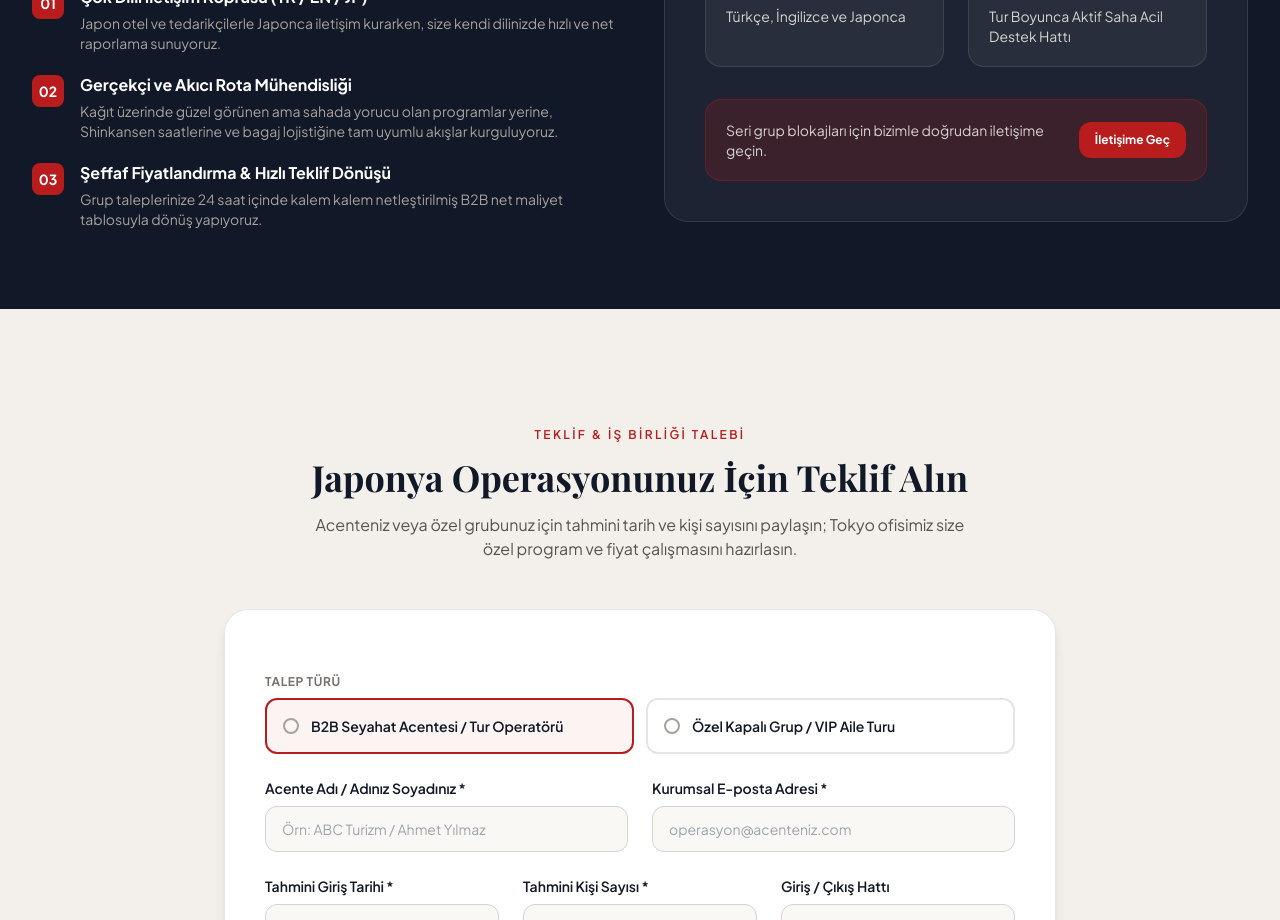
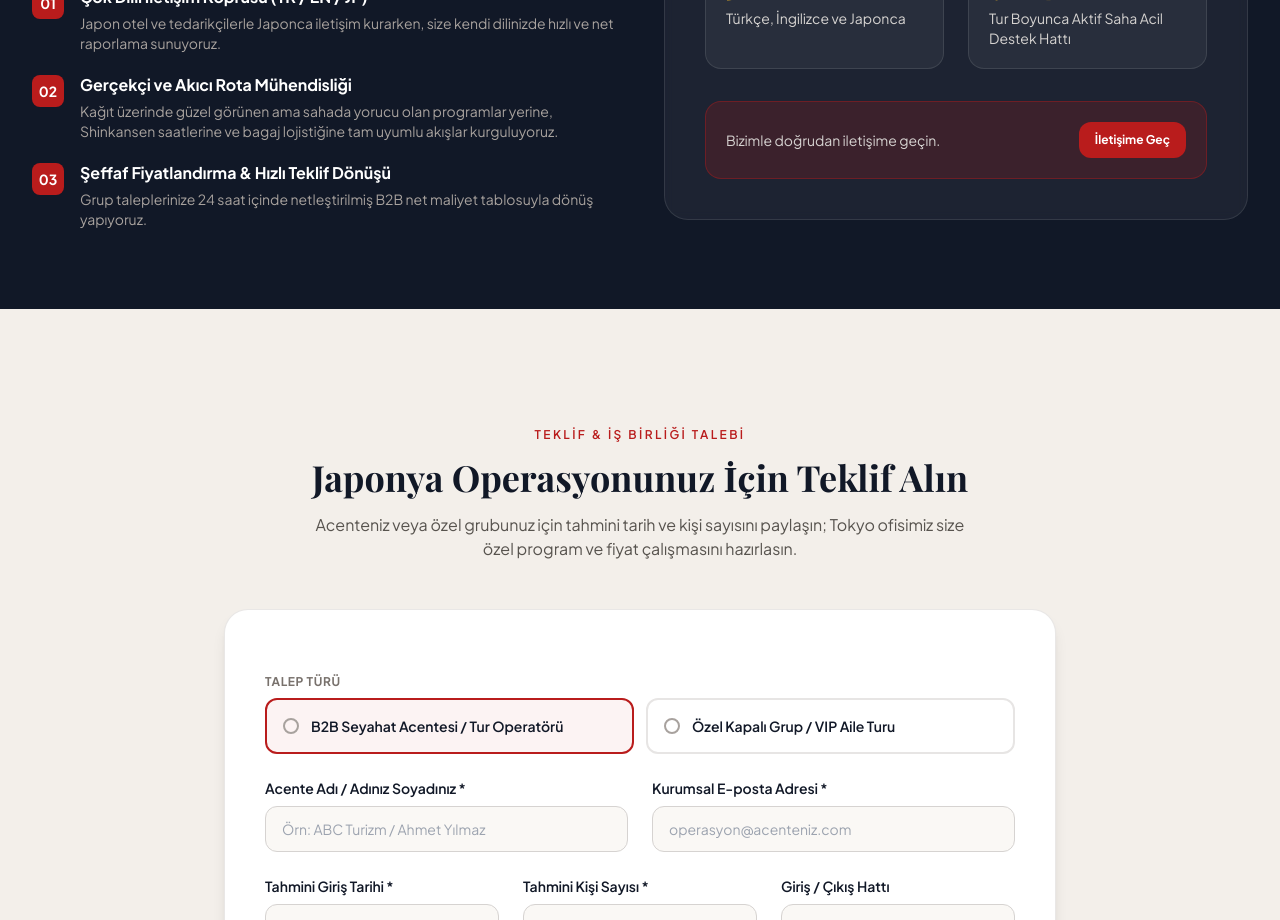
Before and after one commit to resulersurer/ejder-japan, an Angular app: page / in a window 1280 px wide. Shown: the part 3640-4560 px from the top of the page. Built offline with nearby package versions, Linux system fonts and the light colour scheme; a web font is replaced by a local one.

Commit message:
Simplify pricing and contact copy

```diff
--- a/src/app/content.ts
+++ b/src/app/content.ts
@@ -63,13 +63,13 @@ export const content = {
       "why_2_t": "Gerçekçi ve Akıcı Rota Mühendisliği",
       "why_2_d": "Kağıt üzerinde güzel görünen ama sahada yorucu olan programlar yerine, Shinkansen saatlerine ve bagaj lojistiğine tam uyumlu akışlar kurguluyoruz.",
       "why_3_t": "Şeffaf Fiyatlandırma & Hızlı Teklif Dönüşü",
-      "why_3_d": "Grup taleplerinize 24 saat içinde kalem kalem netleştirilmiş B2B net maliyet tablosuyla dönüş yapıyoruz.",
+      "why_3_d": "Grup taleplerinize 24 saat içinde netleştirilmiş B2B net maliyet tablosuyla dönüş yapıyoruz.",
       "stat_1": "Ortalama B2B Teklif Hazırlama Süresi",
       "stat_2": "Japonya Yerleşik Resmi Operasyon",
       "stat_3_value": "3 Dil",
       "stat_3": "Türkçe, İngilizce ve Japonca",
       "stat_4": "Tur Boyunca Aktif Saha Acil Destek Hattı",
-      "partner_cta_d": "Seri grup blokajları için bizimle doğrudan iletişime geçin.",
+      "partner_cta_d": "Bizimle doğrudan iletişime geçin.",
       "partner_cta_btn": "İletişime Geç",
       "form_kicker": "TEKLİF & İŞ BİRLİĞİ TALEBİ",
       "form_title": "Japonya Operasyonunuz İçin Teklif Alın",
```
